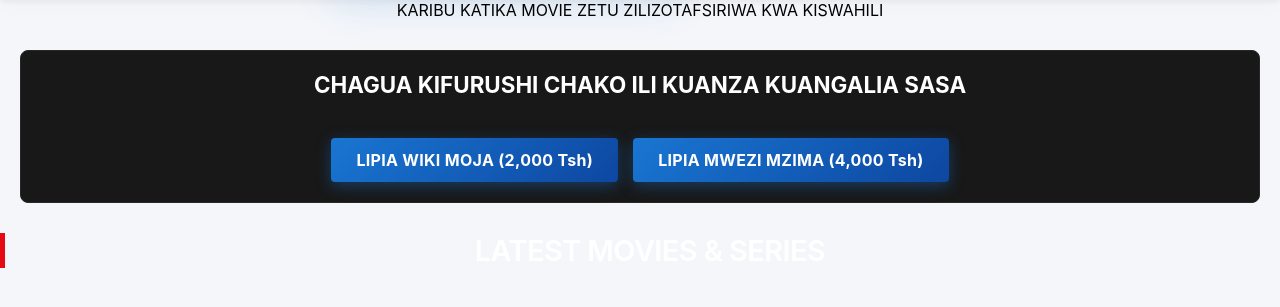
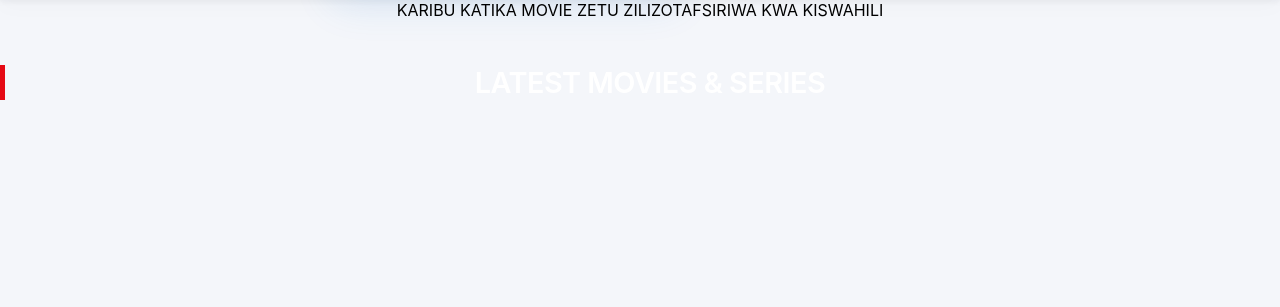
Before and after one commit to Mnemba-org/movies, a Flask app: page / in a window 1280 px wide. Shown: the part 118-425 px from the top of the page. Run offline with Flask 3, Linux system fonts and the light colour scheme; data that the repository does not hold is empty; some libraries are stand-ins or nearby versions.

Commit message:
Update home.html

```diff
--- a/templates/home.html
+++ b/templates/home.html
@@ -13,20 +13,7 @@
 
 
 
-    <!-- Subscription Checkout Section -->
-    <div class="subscription-section" style="margin: 30px 20px; padding: 20px; background: #181818; border-radius: 8px; border: 1px solid #282828; text-align: center;">
-        <h3 style="color: #fff; margin-bottom: 15px; font-size: 1.4rem;">CHAGUA KIFURUSHI CHAKO ILI KUANZA KUANGALIA SASA</h3>
-        <div class="button-group" style="display: flex; gap: 15px; justify-content: center; flex-wrap: wrap;">
 
-            <a href="{{ url_for('subscribe', plan='weekly') }}" style="text-decoration: none;">
-                <button class="pay-btn-weekly">LIPIA WIKI MOJA (2,000 Tsh)</button>
-            </a>
-
-            <a href="{{ url_for('subscribe', plan='monthly') }}" style="text-decoration: none;">
-                <button class="pay-btn-monthly">LIPIA MWEZI MZIMA (4,000 Tsh)</button>
-            </a>
-
-        </div>
     </div>
 
 
```
